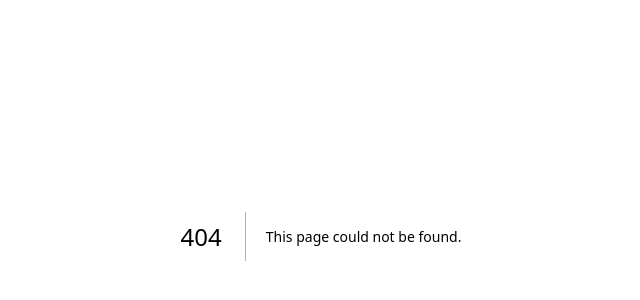
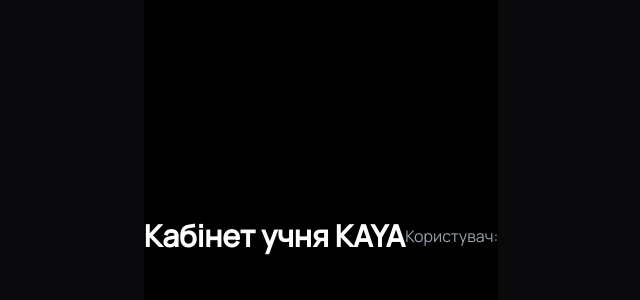
Before and after one commit to historicalalice-pixel/kaya-lms, a Next.js app in the folder web/: page /dashboard in a window 1280 px wide. Before the commit this address had no page. Shown: the part 164-464 px from the top of the page, without its empty margins (319-959 px from the left). Built offline with nearby package versions, Linux system fonts and the light colour scheme; no server answers.

Commit message:
Кабінет

```diff
--- /dev/null
+++ b/web/src/app/dashboard/page.tsx
@@ -0,0 +1,21 @@
+import { createClient } from "@/lib/supabase/server";
+
+export default async function Dashboard() {
+  const supabase = await createClient();
+
+  const {
+    data: { user },
+  } = await supabase.auth.getUser();
+
+  return (
+    <main className="min-h-screen bg-black text-white flex items-center justify-center">
+      <h1 className="text-3xl font-bold">
+        Кабінет учня KAYA
+      </h1>
+
+      <p className="mt-4 text-gray-400">
+        Користувач: {user?.email}
+      </p>
+    </main>
+  );
+}
```
